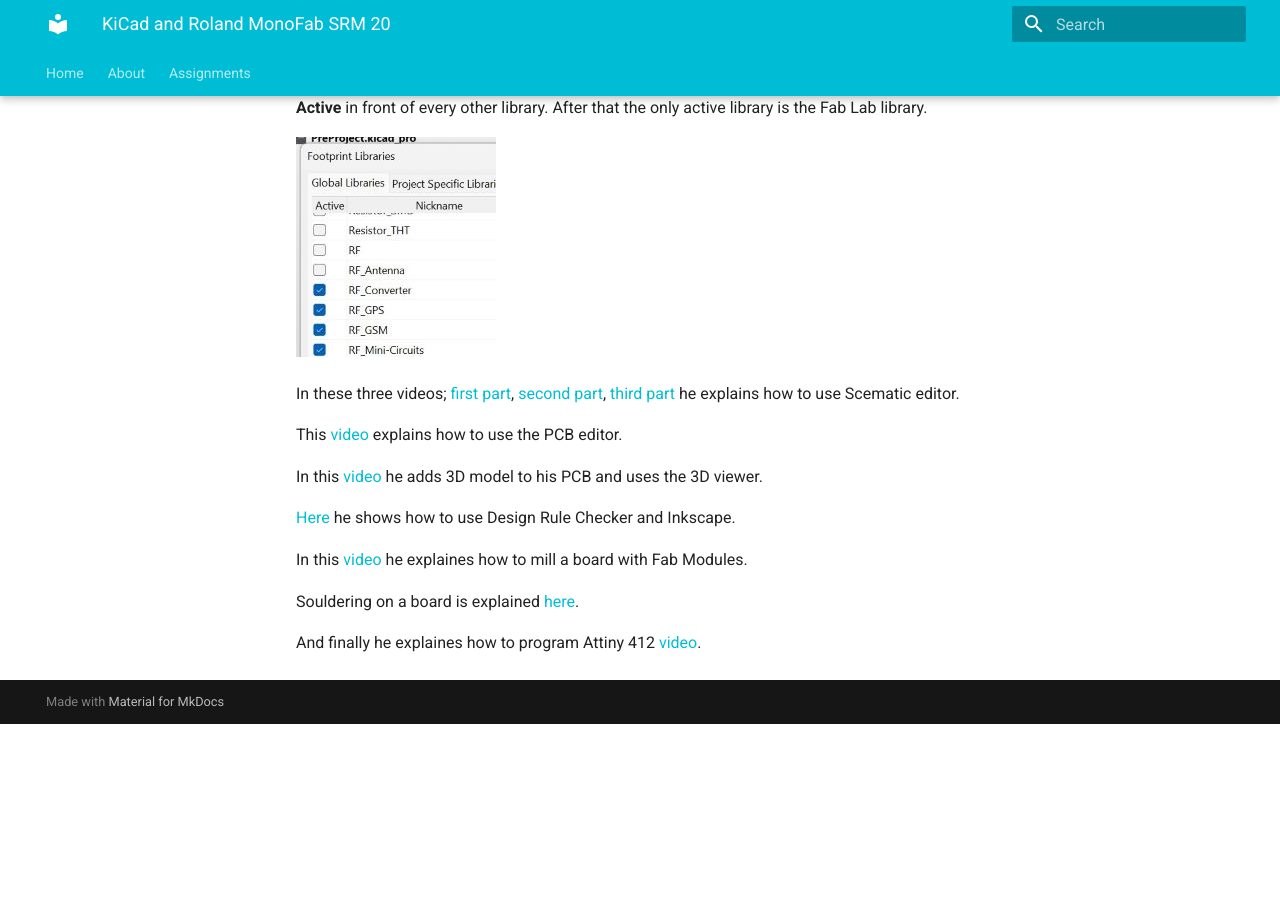
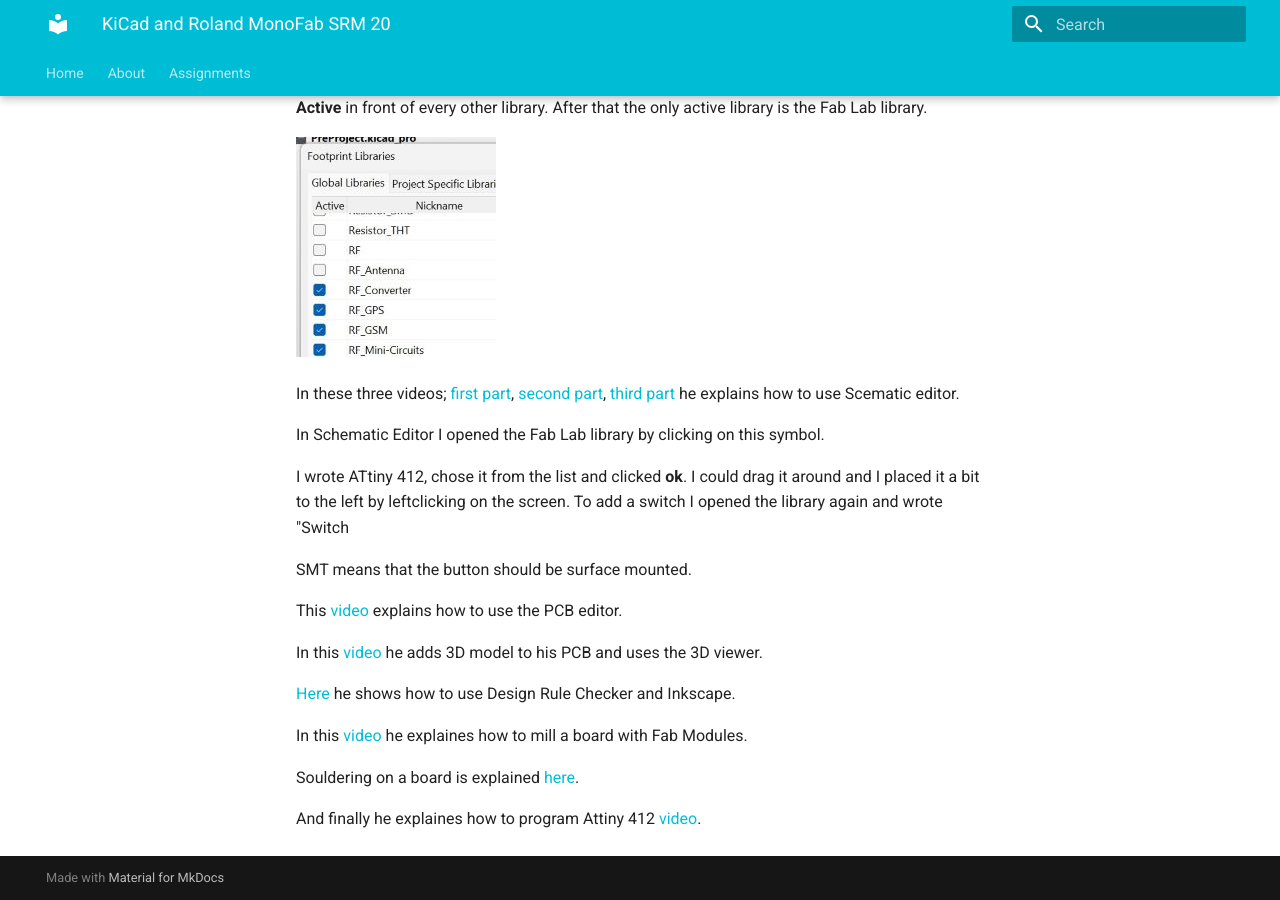
Before and after one commit to OlofH2/Before-Fab-Academy, an MkDocs documentation site: the page built from docs/KiCad_and_Roland_MonoFab_SRM_20.md, in a window 1280 px wide and 900 px high, scrolled down 2644 px. Built offline with MkDocs 1.6.1 and Material for MkDocs 9.7.7, drawn with Linux system fonts in a browser that asks for light colours; before the commit the page ends 3368 px from its top, so only the background shows below that.

Commit message:
surface mounted

```diff
--- a/docs/KiCad_and_Roland_MonoFab_SRM_20.md
+++ b/docs/KiCad_and_Roland_MonoFab_SRM_20.md
@@ -35,6 +35,13 @@
 
 In these three videos; [first part](https://www.youtube.com/watch?v=ZXyL5xjJb7w&list=PLs4ifnZzVJmqaSM1lsg68vPVtJxVNhVwV&index=3), [second part](https://www.youtube.com/watch?v=knyDOiUZNsc&list=PLs4ifnZzVJmqaSM1lsg68vPVtJxVNhVwV&index=4), [third part](https://www.youtube.com/watch?v=dM3h--A04W4&list=PLs4ifnZzVJmqaSM1lsg68vPVtJxVNhVwV&index=5) he explains how to use Scematic editor.
 
+In Schematic Editor I opened the Fab Lab library by clicking on this symbol.
+
+
+I wrote ATtiny 412, chose it from the list and clicked **ok**. I could drag it around and I placed it a bit to the left by leftclicking on the screen. To add a switch I opened the library again and wrote "Switch
+
+SMT means that the button should be surface mounted.
+
 
 
 This [video](https://www.youtube.com/watch?v=2oxuvwRuQNM&list=PLs4ifnZzVJmqaSM1lsg68vPVtJxVNhVwV&index=6) explains how to use the PCB editor.
```
